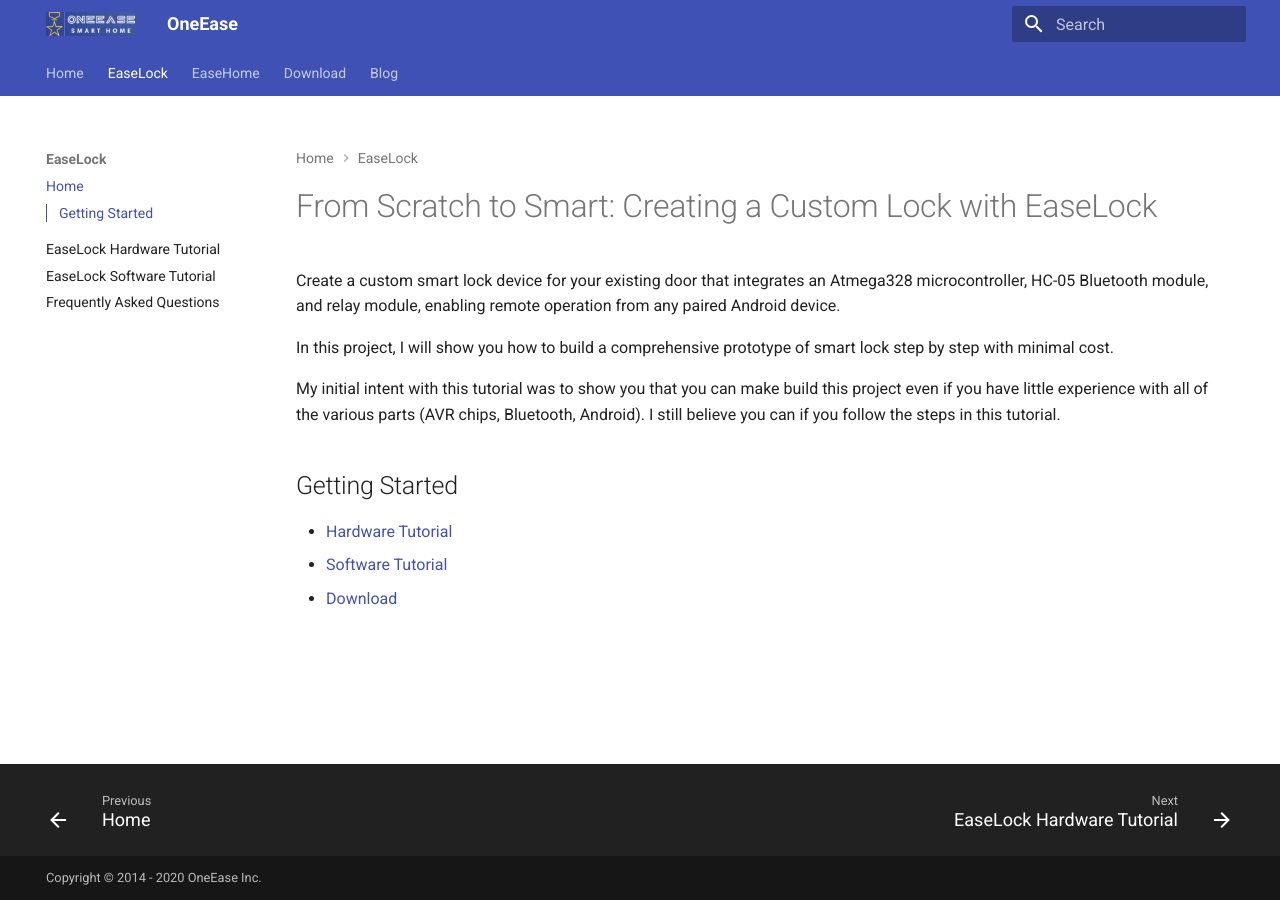
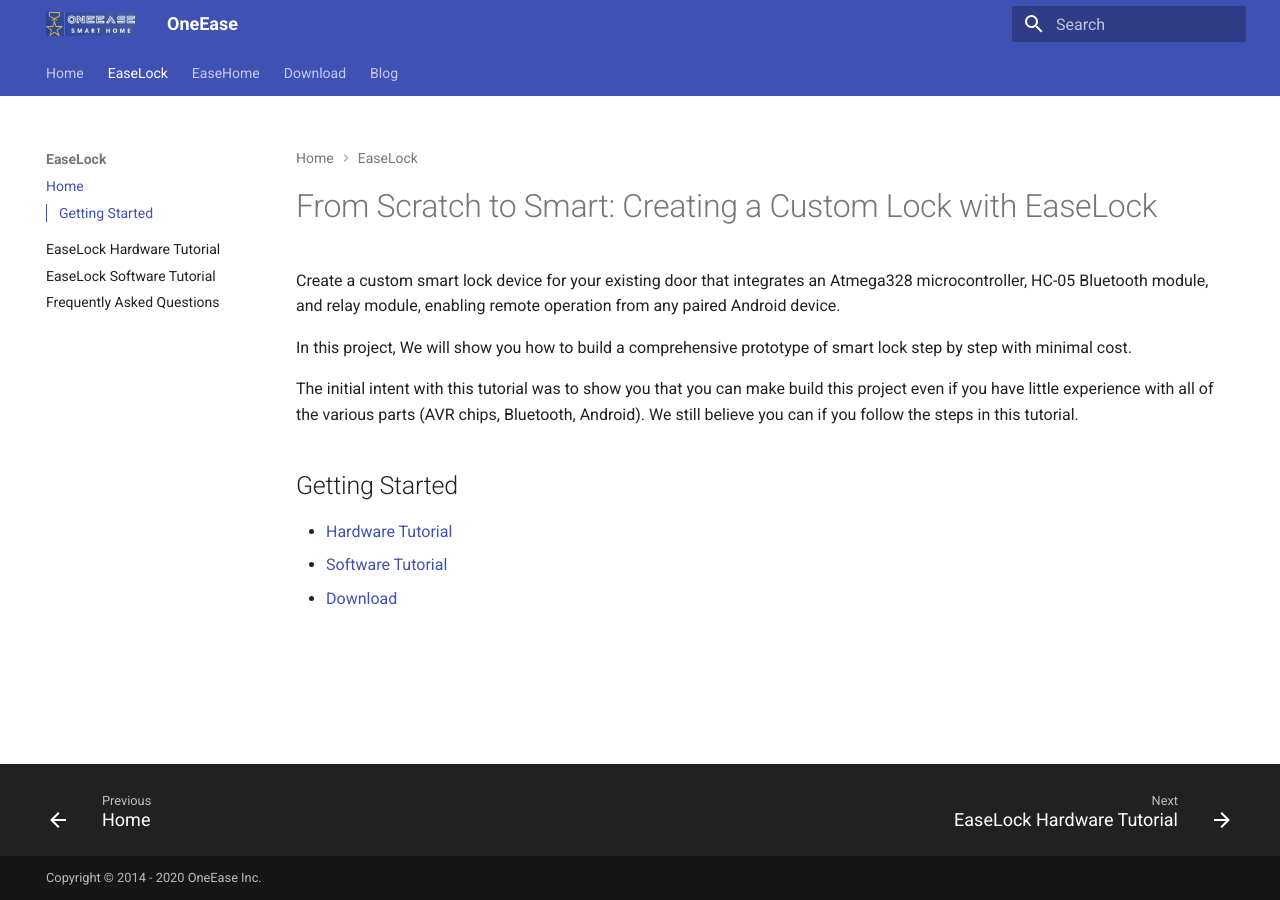
Before and after one commit to OneEase/Website, an MkDocs documentation site: the page built from docs/easelock/index.md, in a window 1280 px wide. Built offline with MkDocs 1.6.1 and Material for MkDocs 9.7.7, drawn with Linux system fonts in a browser that asks for light colours.

Commit message:
add missing files

```diff
--- a/docs/easelock/index.md
+++ b/docs/easelock/index.md
@@ -3,11 +3,11 @@
 Create a custom smart lock device for your existing door that integrates an Atmega328 microcontroller,
 HC-05 Bluetooth module, and relay module, enabling remote operation from any paired Android device.
 
-In this project, I will show you how to build a comprehensive prototype of smart lock step by step
+In this project, We will show you how to build a comprehensive prototype of smart lock step by step
 with minimal cost.
 
-My initial intent with this tutorial was to show you that you can make build this project even if you
-have little experience with all of the various parts (AVR chips, Bluetooth, Android).  I still
+The initial intent with this tutorial was to show you that you can make build this project even if you
+have little experience with all of the various parts (AVR chips, Bluetooth, Android).  We still
 believe you can if you follow the steps in this tutorial.
 
 ## Getting Started
```
Also changed, not shown: docs/easelock/fqa.md (deleted, +0 -28 lines), docs/static/114.gif (added), 2 other files.
